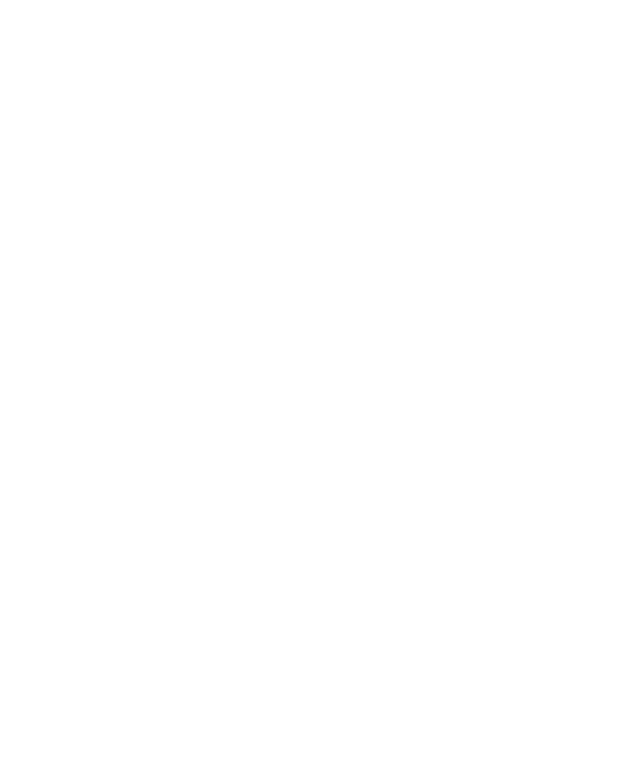
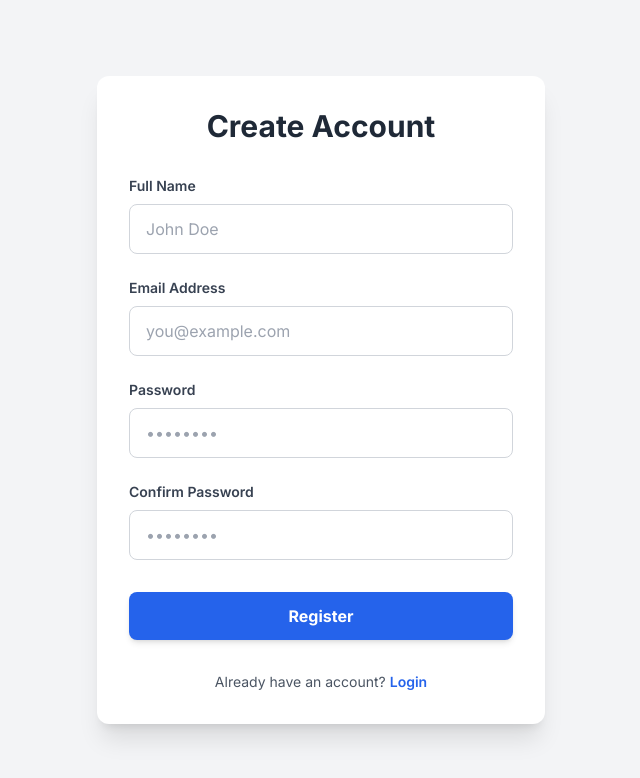
Before and after one commit to killflex/lostnfound, a Vue app in the folder frontend/: page /register in a window 1280 px wide. Before the commit this address had no page. Shown: the top 778 px of the page, without its empty margins (319-959 px from the left). Built offline with nearby package versions, Linux system fonts and the light colour scheme.

Commit message:
Register

```diff
--- a/frontend/src/router/index.js
+++ b/frontend/src/router/index.js
@@ -10,12 +10,13 @@
 import AppDashboard from '@/views/app/Dashboard.vue'
 import AppTicketDetail from '@/views/app/TicketDetail.vue'
 import AppTicketCreate from '@/views/app/TicketCreate.vue'
-import Register from '@/views/auth/Register.vue'
+import RegisterView from '@/views/auth/RegisterView.vue'
 
 const router = createRouter({
   history: createWebHistory(import.meta.env.BASE_URL),
   routes: [
     { path: "/login", name: "login", component: LoginView },
+    { path: "/register", name: "register", component: RegisterView },
     {
       path: '/',
       component: App,
@@ -87,11 +88,11 @@
         //   name: 'login',
         //   component: Login,
         // },
-        {
-          path: 'register',
-          name: 'register',
-          component: Register,
-        },
+        // {
+        //   path: 'register',
+        //   name: 'register',
+        //   component: Register,
+        // },
       ],
     },
   ],
--- a/frontend/src/views/auth/LoginView.vue
+++ b/frontend/src/views/auth/LoginView.vue
@@ -29,6 +29,7 @@
 </template>
 
 <script setup>
+
   import { ref } from 'vue';
 
   const email = ref('');
@@ -44,9 +45,11 @@
     console.log('Login Data (JSON):', jsonData);
     submittedData.value = jsonData;
   };
+
 </script>
 
 <style scoped>
+
   .font-inter {
     font-family: 'Inter', sans-serif;
   }
@@ -54,4 +57,5 @@
   input[type="email"], input[type="password"] {
     transition: border-color 0.2s ease-in-out, box-shadow 0.2s ease-in-out;
   }
+
 </style>
--- a/frontend/src/views/auth/Register.vue
+++ /dev/null
@@ -1,111 +0,0 @@
-<script setup>
-// TODO: Import necessary dependencies
-// Hint: You'll need to import from vue, pinia, and your auth store
-
-// TODO: Initialize auth store and get necessary refs
-// Hint: Use useAuthStore() and storeToRefs()
-
-// TODO: Create form ref with registration fields
-// Hint: You'll need name, email, password
-const form = ref({
-    // Your form fields here
-})
-
-// TODO: Implement handleSubmit function
-// Hint: This should call the register function from auth store
-// and handle any errors
-const handleSubmit = async () => {
-    // Your code here
-}
-
-// TODO: Implement togglePassword function
-// Hint: This should toggle password visibility
-const togglePassword = () => {
-    // Your code here
-}
-
-// TODO: Implement toggleConfirmPassword function
-// Hint: This should toggle confirm password visibility
-const toggleConfirmPassword = () => {
-    // Your code here
-}
-</script>
-
-<template>
-    <form class="space-y-6" @submit.prevent="handleSubmit">
-        <!-- Name -->
-        <div>
-            <label for="name" class="block text-sm font-medium text-gray-700">Nama Lengkap</label>
-            <div class="mt-1 relative">
-                <!-- TODO: Add v-model binding for name -->
-                <input type="text" id="name" name="name" required
-                    class="w-full px-4 py-2 border border-gray-200 rounded-lg text-sm focus:outline-none focus:border-blue-500 focus:ring-1 focus:ring-blue-500"
-                    placeholder="John Doe">
-                <div class="absolute inset-y-0 right-0 pr-3 flex items-center pointer-events-none">
-                    <i data-feather="user" class="w-4 h-4 text-gray-400"></i>
-                </div>
-            </div>
-        </div>
-
-        <!-- Email -->
-        <div>
-            <label for="email" class="block text-sm font-medium text-gray-700">Email</label>
-            <div class="mt-1 relative">
-                <!-- TODO: Add v-model binding for email -->
-                <input type="email" id="email" name="email" required
-                    class="w-full px-4 py-2 border border-gray-200 rounded-lg text-sm focus:outline-none focus:border-blue-500 focus:ring-1 focus:ring-blue-500"
-                    placeholder="nama@perusahaan.com">
-                <div class="absolute inset-y-0 right-0 pr-3 flex items-center pointer-events-none">
-                    <i data-feather="mail" class="w-4 h-4 text-gray-400"></i>
-                </div>
-            </div>
-        </div>
-
-        <!-- Password -->
-        <div>
-            <label for="password" class="block text-sm font-medium text-gray-700">Password</label>
-            <div class="mt-1 relative">
-                <!-- TODO: Add v-model binding for password -->
-                <input type="password" id="password" name="password" required
-                    class="w-full px-4 py-2 border border-gray-200 rounded-lg text-sm focus:outline-none focus:border-blue-500 focus:ring-1 focus:ring-blue-500"
-                    placeholder="••••••••">
-                <div class="absolute inset-y-0 right-0 pr-3 flex items-center">
-                    <!-- TODO: Add click handler for password toggle -->
-                    <button type="button" class="text-gray-400 hover:text-gray-600 focus:outline-none">
-                        <i data-feather="eye" class="w-4 h-4" id="password-toggle"></i>
-                    </button>
-                </div>
-            </div>
-        </div>
-
-        <!-- Submit Button -->
-        <div>
-            <!-- TODO: Add loading state to button -->
-            <button type="submit"
-                class="w-full flex justify-center py-2 px-4 border border-transparent rounded-lg shadow-sm text-sm font-medium text-white bg-blue-600 hover:bg-blue-700 focus:outline-none focus:ring-2 focus:ring-offset-2 focus:ring-blue-500">
-                Daftar
-            </button>
-        </div>
-    </form>
-
-    <!-- Divider -->
-    <div class="mt-6">
-        <div class="relative">
-            <div class="absolute inset-0 flex items-center">
-                <div class="w-full border-t border-gray-200"></div>
-            </div>
-            <div class="relative flex justify-center text-sm">
-                <span class="px-2 bg-white text-gray-500">Atau</span>
-            </div>
-        </div>
-    </div>
-
-    <!-- Login Link -->
-    <div class="mt-6 text-center">
-        <p class="text-sm text-gray-600">
-            Sudah punya akun?
-            <RouterLink :to="{ name: 'login' }" class="font-medium text-blue-600 hover:text-blue-800">Masuk
-                sekarang</RouterLink>
-        </p>
-    </div>
-</template>
--- /dev/null
+++ b/frontend/src/views/auth/RegisterView.vue
@@ -0,0 +1,78 @@
+<template>
+
+  <div class="min-h-screen flex items-center justify-center bg-gray-100 p-4 font-inter">
+    <div class="bg-white p-8 rounded-xl shadow-xl w-full max-w-md">
+      <h2 class="text-3xl font-bold text-center text-gray-800 mb-8">Create Account</h2>
+      <form @submit.prevent="handleSubmit">
+        <div class="mb-6">
+          <label for="name" class="block text-sm font-semibold text-gray-700 mb-2">Full Name</label>
+          <input type="text" id="name" v-model="name" class="w-full px-4 py-3 border border-gray-300 rounded-lg focus:ring-4 focus:ring-blue-500 focus:ring-opacity-50 focus:border-blue-500 outline-none transition duration-150 ease-in-out" placeholder="John Doe" required />
+        </div>
+        <div class="mb-6">
+          <label for="email" class="block text-sm font-semibold text-gray-700 mb-2">Email Address</label>
+          <input type="email" id="email" v-model="email" class="w-full px-4 py-3 border border-gray-300 rounded-lg focus:ring-4 focus:ring-blue-500 focus:ring-opacity-50 focus:border-blue-500 outline-none transition duration-150 ease-in-out" placeholder="you@example.com" required />
+        </div>
+        <div class="mb-6">
+          <label for="password" class="block text-sm font-semibold text-gray-700 mb-2">Password</label>
+          <input type="password" id="password" v-model="password" class="w-full px-4 py-3 border border-gray-300 rounded-lg focus:ring-4 focus:ring-blue-500 focus:ring-opacity-50 focus:border-blue-500 outline-none transition duration-150 ease-in-out" placeholder="••••••••" required />
+        </div>
+        <div class="mb-8">
+          <label for="passwordConfirmation" class="block text-sm font-semibold text-gray-700 mb-2">Confirm Password</label>
+          <input type="password" id="passwordConfirmation" v-model="passwordConfirmation" class="w-full px-4 py-3 border border-gray-300 rounded-lg focus:ring-4 focus:ring-blue-500 focus:ring-opacity-50 focus:border-blue-500 outline-none transition duration-150 ease-in-out" placeholder="••••••••" required />
+        </div>
+        <div v-if="passwordError" class="mb-4 p-3 bg-red-100 border border-red-300 text-red-700 rounded-lg text-sm">{{ passwordError }}</div>
+        <button type="submit" class="w-full bg-blue-600 hover:bg-blue-700 text-white font-bold py-3 px-4 rounded-lg transition duration-200 ease-in-out focus:outline-none focus:ring-4 focus:ring-blue-500 focus:ring-opacity-50 shadow-md hover:shadow-lg">Register</button>
+      </form>
+      <div v-if="submittedData" class="mt-8 p-4 bg-gray-50 rounded-lg border border-gray-200 shadow-sm">
+        <h3 class="text-md font-semibold text-gray-700 mb-2">Submitted Data (JSON):</h3>
+        <pre class="text-sm text-gray-600 bg-white p-3 rounded-md overflow-x-auto">{{ submittedData }}</pre>
+      </div>
+      <p class="text-center text-sm text-gray-600 mt-8">
+        Already have an account?
+        <a href="#" class="font-semibold text-blue-600 hover:text-blue-800 hover:underline">Login</a>
+      </p>
+    </div>
+  </div>
+
+</template>
+
+<script setup>
+
+	import { ref } from 'vue';
+
+	const name = ref('');
+	const email = ref('');
+	const password = ref('');
+	const passwordConfirmation = ref('');
+	const submittedData = ref(null);
+	const passwordError = ref('');
+
+	const handleSubmit = () => {
+	  passwordError.value = '';
+	  submittedData.value = null;
+
+	  if (password.value !== passwordConfirmation.value) {
+	    passwordError.value = 'Passwords do not match. Please try again.';
+	    return;
+	  }
+
+	  const registrationDetails = { name: name.value, email: email.value, password: password.value, password_confirmation: passwordConfirmation.value };
+	  const jsonData = JSON.stringify(registrationDetails, null, 2);
+
+	  console.log('Registration Data (JSON):', jsonData);
+	  submittedData.value = jsonData;
+	};
+
+</script>
+
+<style scoped>
+
+	.font-inter {
+	  font-family: 'Inter', sans-serif;
+	}
+
+	input[type="text"], input[type="email"], input[type="password"] {
+	  transition: border-color 0.2s ease-in-out, box-shadow 0.2s ease-in-out;
+	}
+
+</style>
```
